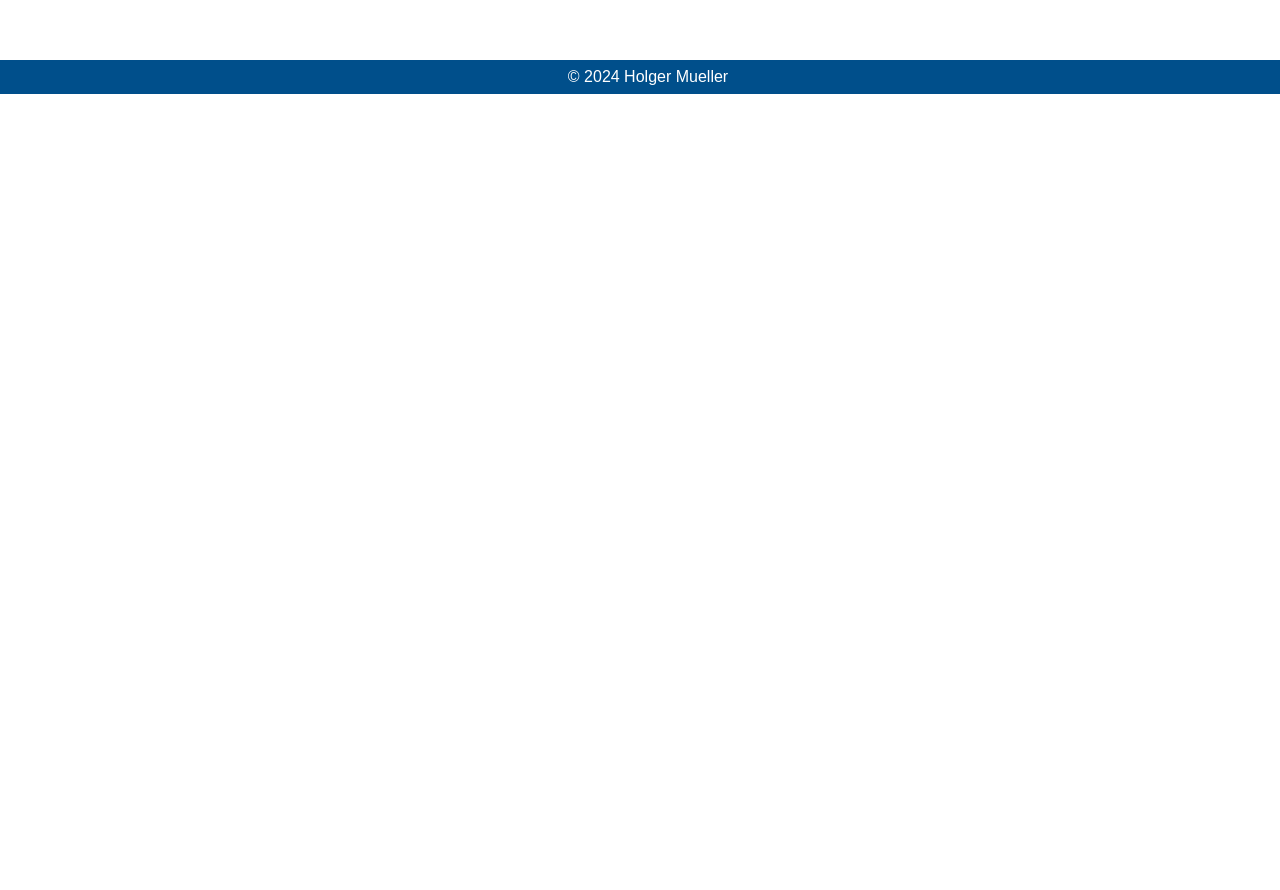
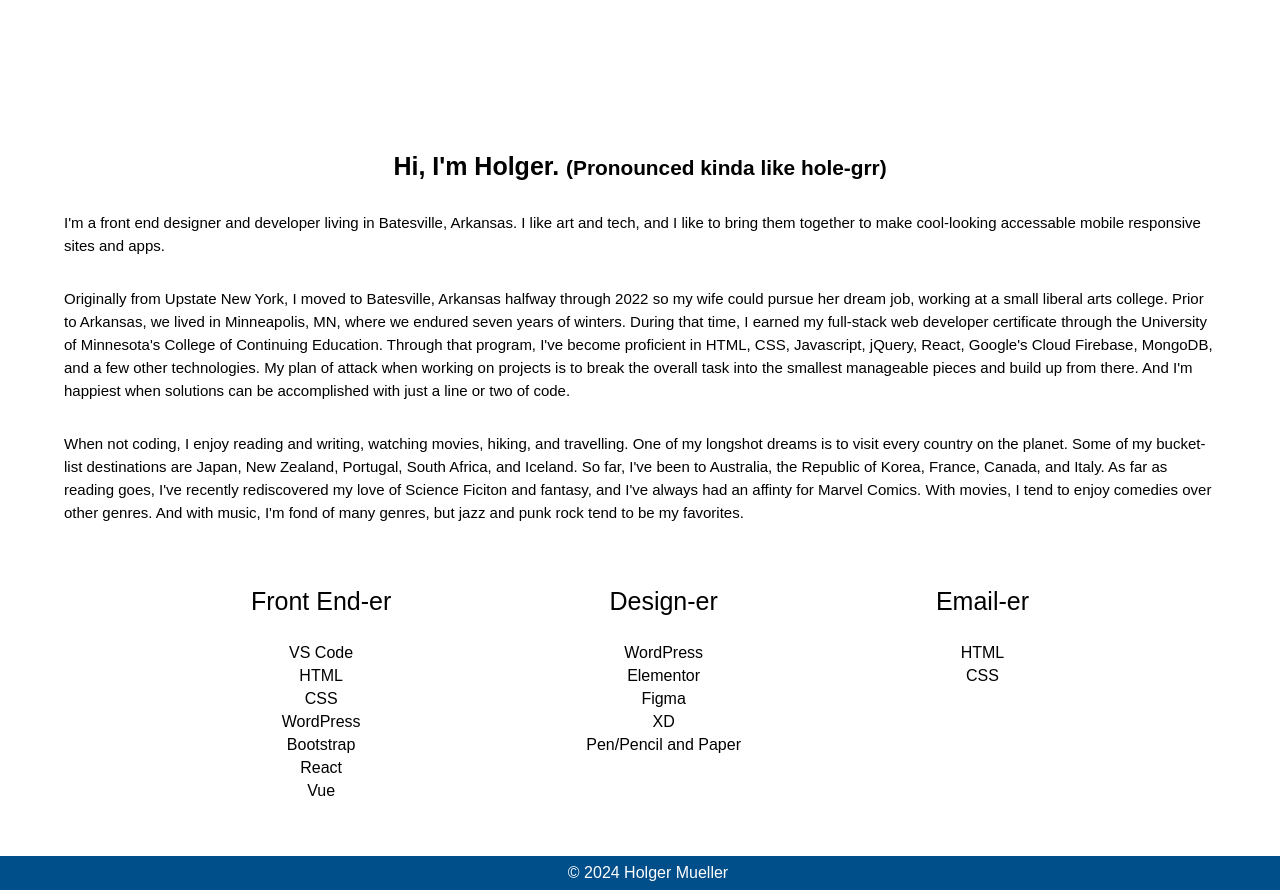
Before and after one commit to Holgermueller/Portfolio, a website: page index.html in a window 1280 px wide. Shown: the part 706-1596 px from the top of the page. Before the commit the page ends 800 px from the top, so only its background shows below. Drawn offline with Linux system fonts and the light colour scheme.

```diff
--- a/index.html
+++ b/index.html
@@ -19,11 +19,84 @@
       <div class="header-socials"></div>
     </header>
 
-    <section id="bio"></section>
-    <section id="skills"></section>
-    <section id="experience"></section>
-    <section id="portfolio"></section>
-    <section id="connect"></section>
+    <main>
+      <section id="bio">
+        <h2>Hi, I'm Holger. <small>(Pronounced kinda like hole-grr)</small></h2>
+        <p class="bio-text">
+          I'm a front end designer and developer living in Batesville, Arkansas.
+          I like art and tech, and I like to bring them together to make
+          cool-looking accessable mobile responsive sites and apps.
+        </p>
+        <p class="bio-text">
+          Originally from Upstate New York, I moved to Batesville, Arkansas
+          halfway through 2022 so my wife could pursue her dream job, working at
+          a small liberal arts college. Prior to Arkansas, we lived in
+          Minneapolis, MN, where we endured seven years of winters. During that
+          time, I earned my full-stack web developer certificate through the
+          University of Minnesota's College of Continuing Education. Through
+          that program, I've become proficient in HTML, CSS, Javascript, jQuery,
+          React, Google's Cloud Firebase, MongoDB, and a few other technologies.
+          My plan of attack when working on projects is to break the overall
+          task into the smallest manageable pieces and build up from there. And
+          I'm happiest when solutions can be accomplished with just a line or
+          two of code.
+        </p>
+        <p class="bio-text">
+          When not coding, I enjoy reading and writing, watching movies, hiking,
+          and travelling. One of my longshot dreams is to visit every country on
+          the planet. Some of my bucket-list destinations are Japan, New
+          Zealand, Portugal, South Africa, and Iceland. So far, I've been to
+          Australia, the Republic of Korea, France, Canada, and Italy. As far as
+          reading goes, I've recently rediscovered my love of Science Ficiton
+          and fantasy, and I've always had an affinty for Marvel Comics. With
+          movies, I tend to enjoy comedies over other genres. And with music,
+          I'm fond of many genres, but jazz and punk rock tend to be my
+          favorites.
+        </p>
+      </section>
+      <section id="skills">
+        <div class="flex-container">
+          <div class="flex-item">
+            <div class="skill-container">
+              <p>Front End-er</p>
+              <ul>
+                <li>VS Code</li>
+                <li>HTML</li>
+                <li>CSS</li>
+                <li>WordPress</li>
+                <li>Bootstrap</li>
+                <li>React</li>
+                <li>Vue</li>
+              </ul>
+            </div>
+          </div>
+          <div class="flex-item">
+            <div class="skill-container">
+              <p>Design-er</p>
+              <ul>
+                <li>WordPress</li>
+                <li>Elementor</li>
+                <li>Figma</li>
+                <li>XD</li>
+                <li>Pen/Pencil and Paper</li>
+              </ul>
+            </div>
+          </div>
+          <div class="flex-item">
+            <div class="skill-container">
+              <p>Email-er</p>
+              <ul>
+                <li>HTML</li>
+                <li>CSS</li>
+              </ul>
+            </div>
+          </div>
+        </div>
+      </section>
+      <section id="experience"></section>
+      <section id="portfolio"></section>
+      <section id="connect"></section>
+    </main>
 
     <footer>
       <div class="socials"></div>
--- a/styles.css
+++ b/styles.css
@@ -14,8 +14,8 @@
 
 header {
   text-align: center;
-  max-height: 100vh;
-  max-height: 100svh;
+  min-height: 100vh;
+  min-height: 100svh;
 }
 
 header p {
@@ -43,8 +43,39 @@
   border-radius: 5px;
 }
 
+h2,
+.skill-container > p {
+  text-align: center;
+  font-size: 25px;
+}
+
+.bio-text {
+  width: 90%;
+  margin: 30px auto;
+  line-height: 23px;
+  font-size: 15px;
+}
+
+.flex-container {
+  width: 90%;
+  margin: 30px auto;
+  display: flex;
+  justify-content: space-evenly;
+}
+
+.flex-container > div {
+  margin: 8px;
+}
+
+ul {
+  list-style-type: none;
+  text-align: center;
+  line-height: 23px;
+  padding: 0;
+}
+
 footer {
-  position: absolute;
+  position: relative;
   bottom: 0;
   left: 0;
   width: 100%;
```
Also changed, not shown: package.json (+7 -1 lines), 2 other files.
